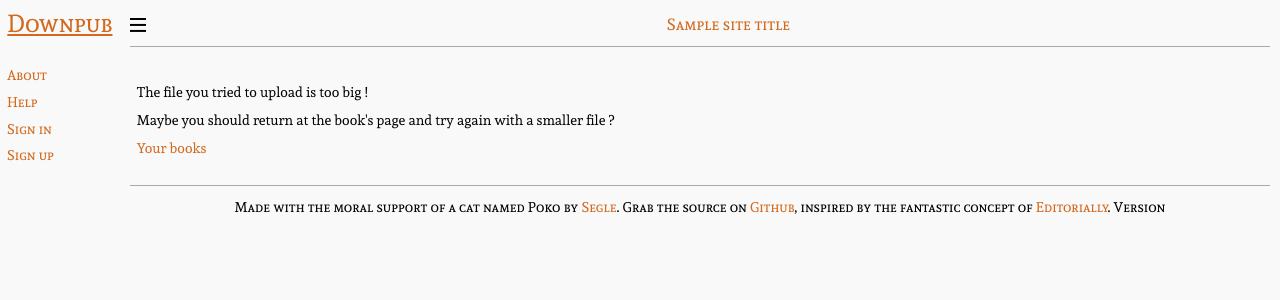
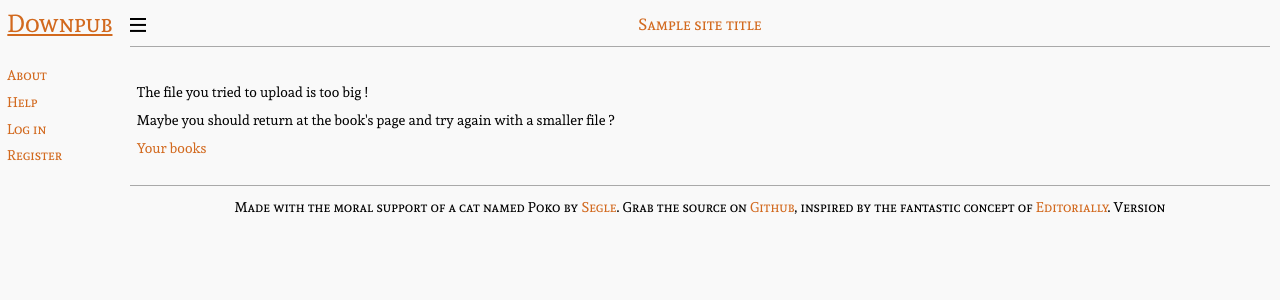
Before and after one commit to brunobord/downpub, a Flask app: template downpub/downpub/templates/413.html in a window 1280 px wide. Shown: the top 300 px of the page. Run offline with Flask 2, Linux system fonts and the light colour scheme; the template is opened without the code that fills it: most values are stand-ins (such as "Sample title", 1, 10 or a date in 2020); parts of the project's set-up code (start-up, migrations or seed data) failed here and were passed over.

Commit message:
Slight text change and templates/styles tuning

```diff
--- a/downpub/downpub/static/css/styles.css
+++ b/downpub/downpub/static/css/styles.css
@@ -183,8 +183,8 @@ code, pre, blockquote {
 }
 
 #banner span {
+    position:absolute;
     padding-top:.1em;
-    border-bottom: 1px solid darkgray;
 }
 
 #content {
--- a/downpub/downpub/templates/base.html
+++ b/downpub/downpub/templates/base.html
@@ -25,10 +25,12 @@
         {% include 'header.html' %}
         <div id="main" role="content" class="col w100 mas pan">
             <div id="banner" class="row man pas center">
-                <span class="no-small-screen no-tiny-screen col w5 mas pan">
+                <span class="no-small-screen no-tiny-screen left man pan">
                     <img id="title" src="{{ url_for('static', filename='img/menu-2x.png') }}">
                 </span>
-                <h2 class="col mas pas center txtcenter">{{ site_title }}</h2>
+                <h2 class="row mas pas center txtcenter">
+                   {{ site_title }}
+                </h2>
             </div>
             {% include 'messages.html' %}
             <div id="content" class="pas">
--- a/downpub/downpub/templates/header.html
+++ b/downpub/downpub/templates/header.html
@@ -11,11 +11,10 @@
                 <li class="pan man"><a class="inbl pas man w100" href="{{ url_for('help') }}">{{ _("Help")}}</a></li>
                 {% if not user.name %}
                     <li class="pan man">
-                        <a class="inbl pas man w100" href="{{ url_for('users.login') }}">{{ _("Sign in") }}</a>
+                        <a class="inbl pas man w100" href="{{ url_for('users.login') }}">{{ _("Log in") }}</a>
                     </li>
-                    <!-- <li class="pan">{{ _("or") }}</li>-->
                     <li class="pan man">
-                        <a class="inbl pas man w100" href="{{ url_for('users.register') }}">{{ _("Sign up") }}</a>
+                        <a class="inbl pas man w100" href="{{ url_for('users.register') }}">{{ _("Register") }}</a>
                     </li>
                 {% else %}
                     <li class="pan man">
```
Also changed, not shown: downpub/downpub/translations/de/LC_MESSAGES/messages.po, downpub/downpub/translations/en/LC_MESSAGES/messages.po, downpub/downpub/translations/es/LC_MESSAGES/messages.po, downpub/downpub/translations/fr/LC_MESSAGES/messages.po, downpub/downpub/translations/pt/LC_MESSAGES/messages.po, 5 other files.
